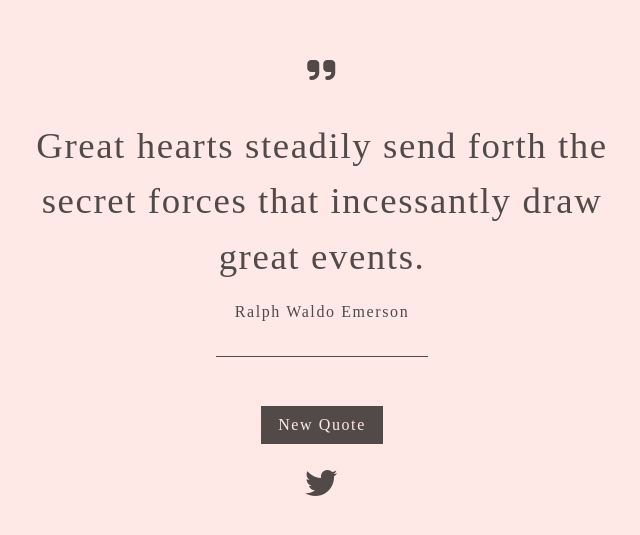
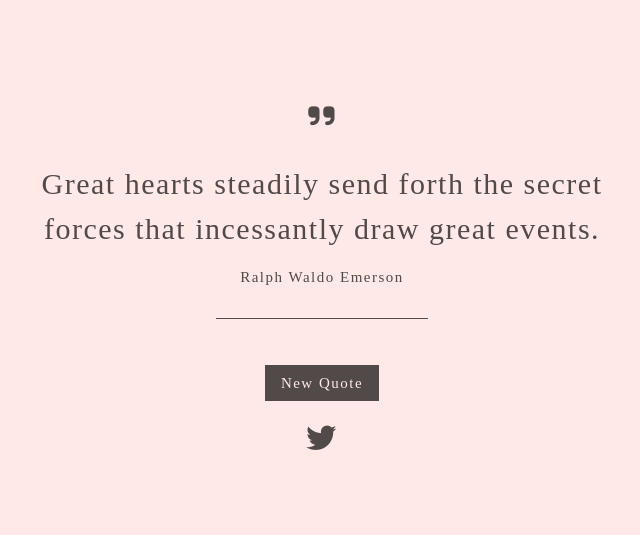
Before and after one commit to iNaesu/random-quote-machine, a website: page index.html in a window 1280 px wide. Shown: the part 119-654 px from the top of the page, without its empty margins (318-958 px from the left). Drawn offline with nearby package versions, Linux system fonts and the light colour scheme; files that its build step writes are made by us from their sources; a web font is replaced by a local one.

Commit message:
Limit quote length to 140 chars

```diff
--- a/js/index.js
+++ b/js/index.js
@@ -15,7 +15,12 @@ function getQuote(callback) {
     url: 'https://favqs.com/api/qotd',
     timeout: 5000,
     success: function(quoteData) {
-      callback(quoteData.quote);
+      /* Limit the character count to 140 */
+      if (quoteData.quote.body.length <= 140) {
+        callback(quoteData.quote);
+      } else {
+          getQuote(displayApp)
+      }
     },
     error: function(error) {
       /* Fall back to a hardcoded quote */
--- a/scss/style.scss
+++ b/scss/style.scss
@@ -3,8 +3,8 @@
 $bg-color: #ffe9e7;
 $fg-color: #514a49;
 
-$mobile-fontsize: 12px;
-$tablet-fontsize: 16px;
+$mobile-fontsize: 10px;
+$tablet-fontsize: 15px;
 $spacing-ratio: 0.1;
 $mobile-spacing: $mobile-fontsize * $spacing-ratio;
 $tablet-spacing: $tablet-fontsize * $spacing-ratio;
@@ -43,7 +43,7 @@ html, body {
   background-color: $bg-color;
   transition: background-color 1s ease;
   height: 100%;
-  min-height: 600px;
+  min-height: 400px;
   @media (min-width: 768px) {
     min-height: 600px;
   }
@@ -53,8 +53,12 @@ html, body {
 /* Quote content ------------------------------------------------------------ */
 
 #content {
-  width: 50%;
+  width: 66%;
+  @media (min-width: 768px) {
+    width: 50%;
+  }
 }
+
 #quote-icon {
   font-size: 2rem;
   color: $fg-color;
@@ -67,7 +71,7 @@ html, body {
 
 #quote {
   margin: 2rem 0 1rem 0;
-  font-size: 2.3rem;
+  font-size: 2rem;
 }
 
 #new-quote-button {
```
